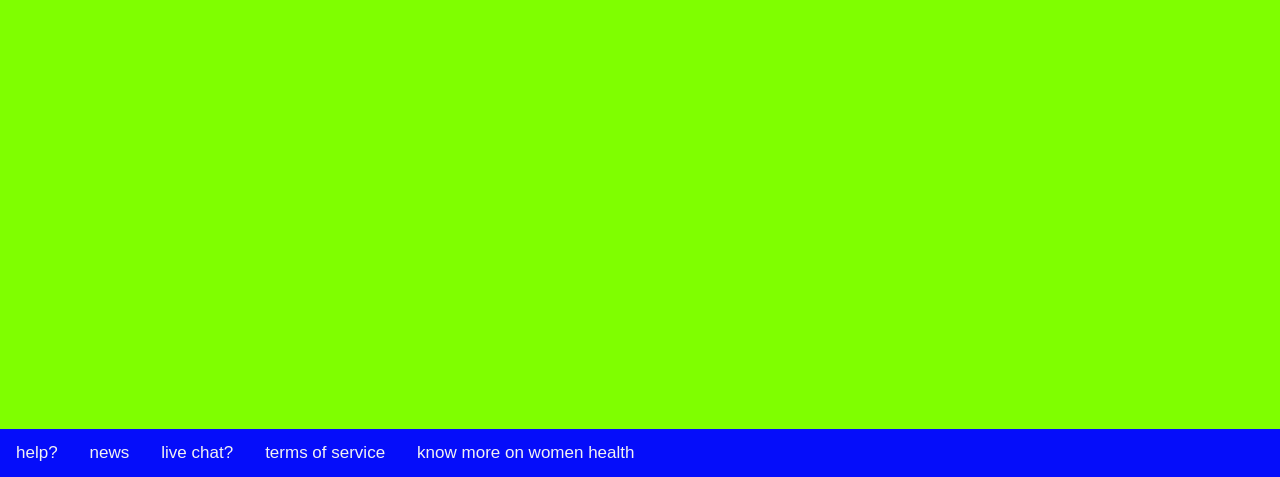
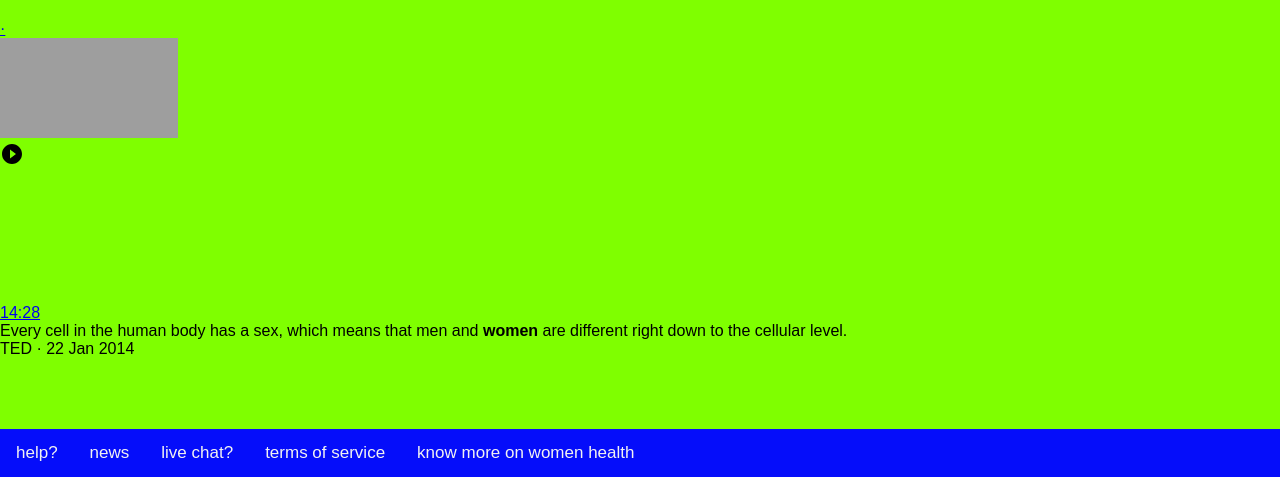
Before and after one commit to lorineogutu211/chizzaram, a plain HTML site: page pages/index.html in a window 1280 px wide. Shown: the part 323-800 px from the top of the page. Drawn offline with Linux system fonts and the light colour scheme; grey boxes are pictures that could not be loaded.

Commit message:
index.html

```diff
--- a/pages/index.html
+++ b/pages/index.html
@@ -97,6 +97,26 @@ body {
 <img data-ils="4" jsaction="rcuQ6b:trigger.M8vzZb;" class="rg_i Q4LuWd" jsname="Q4LuWd" width="317" height="160" alt="Women's Health - Types of Women's Health Issues" src="https://encrypted-tbn0.gstatic.com/images?q=tbn:ANd9GcSDRo871rwaOnpMkVwPEHX_dLfzVluZZflsRg&amp;usqp=CAU">
 <img data-ils="4" jsaction="rcuQ6b:trigger.M8vzZb;" class="rg_i Q4LuWd" jsname="Q4LuWd" width="318" height="159" alt="Advancing NIH Research on the Health of Women: A 2021 Conference | Office  of Research on Women's Health" src="https://encrypted-tbn0.gstatic.com/images?q=tbn:ANd9GcSKXCHJGqDUkPiWdRv1IneJliMC044TBUBe0g&amp;usqp=CAU">
 
+<video-voyager>
+  <div jsname="pKB8Bc" class="g dFd2Tb" data-hveid="CAMQAA"><div><div><div class="ct3b9e"><a href="https://www.ted.com/talks/paula_johnson_his_and_hers_health_care" data-ved="2ahUKEwjj5NyE9rP4AhXYk_0HHb4gD58QtwJ6BAgDEAI" ping="/url?sa=t&amp;source=web&amp;rct=j&amp;url=https://www.ted.com/talks/paula_johnson_his_and_hers_health_care&amp;ved=2ahUKEwjj5NyE9rP4AhXYk_0HHb4gD58QtwJ6BAgDEAI">
+    <br>
+
+    <div class="eFM0qc"><span class="LAWljd"><font style="vertical-align: inherit;"><font style="vertical-align: inherit;">· </font></font></span><a class="fl iUh30" href="https://translate.google.com/translate?hl=sw&amp;sl=en&amp;u=https://www.ted.com/talks/paula_johnson_his_and_hers_health_care&amp;prev=search&amp;pto=aue" ping="/url?sa=t&amp;source=web&amp;rct=j&amp;url=https://translate.google.com/translate%3Fhl%3Dsw%26sl%3Den%26u%3Dhttps://www.ted.com/talks/paula_johnson_his_and_hers_health_care%26prev%3Dsearch%26pto%3Daue&amp;ved=2ahUKEwjj5NyE9rP4AhXYk_0HHb4gD58Q7gF6BAgDEAY">
+      </a>
+      <a href="https://www.ted.com/talks/paula_johnson_his_and_hers_health_care" aria-label="Paula Johnson: His and hers ... health care, TED.  14 minutes and 28 seconds. 22 Jan 2014." data-ved="2ahUKEwjj5NyE9rP4AhXYk_0HHb4gD58QuAJ6BAgDEAc" ping="/url?sa=t&amp;source=web&amp;rct=j&amp;url=https://www.ted.com/talks/paula_johnson_his_and_hers_health_care&amp;ved=2ahUKEwjj5NyE9rP4AhXYk_0HHb4gD58QuAJ6BAgDEAc"><div class="U1TUId" aria-hidden="true"><div jsslot="1"><g-img jsname="zccVWc"><img id="dimg_3" src="https://encrypted-tbn0.gstatic.com/images?q=tbn:ANd9GcT0MeoxPCSXNC1QTwxXsbSS8qct0aMUNoWJQ1SVffr352oZ&amp;s" class="YQ4gaf zr758c" height="100" width="178" alt="" data-atf="4" data-frt="0"></g-img></div><div class="NqpkQc" aria-hidden="true"></div><div class="i5w0Le" aria-hidden="true"><span style="height:35px;line-height:35px;width:35px" class="z1asCe UIgqBe"><svg focusable="false" xmlns="http://www.w3.org/2000/svg" viewox
+box="0 0 24 24"><path d="M12 2C6.48 2 2 6.48 2 12s4.48 10 10 10 10-4.48 10-10S17.52 2 12 2zm-2 14.5v-9l6 4.5-6 4.5z"></path></svg></span></div><div class="ZWiQ5" style="bottom:0px"><div class="lR1utd"><span class="R4Cuhd"><div class="J1mWY"><div aria-label="14 minutes and 28 seconds" role="presentation"><font style="vertical-align: inherit;"><font style="vertical-align: inherit;">14:28</font></font></div></div></span></div></div></div></a><div class="mSA5Bd"><div class="Uroaid"><font style="vertical-align: inherit;"><font style="vertical-align: inherit;">Every cell in the human body has a sex, which means that men and </font></font><b><font style="vertical-align: inherit;"><font style="vertical-align: inherit;">women</font></font></b><font style="vertical-align: inherit;"><font style="vertical-align: inherit;"> are different right down to the cellular level.</font></font></div><div class="P7xzyf"><span class="Zg1NU"><font style="vertical-align: inherit;"><font style="vertical-align: inherit;">TED</font></font></span><font style="vertical-align: inherit;"><font style="vertical-align: inherit;"> · </font></font><span><span><font style="vertical-align: inherit;"><font style="vertical-align: inherit;">22 Jan 2014</font></font></span></span></div></div></div><div class="WKugpe"></div><w-debug-content></w-debug-content> </a></div></div></div></div>
+
+</video-voyager>
+
+
+
+
+
+
+
+
+
+
 <div class="navbar">
   <a href="#help?">help?</a>
   <a href="#news">news</a>
```
